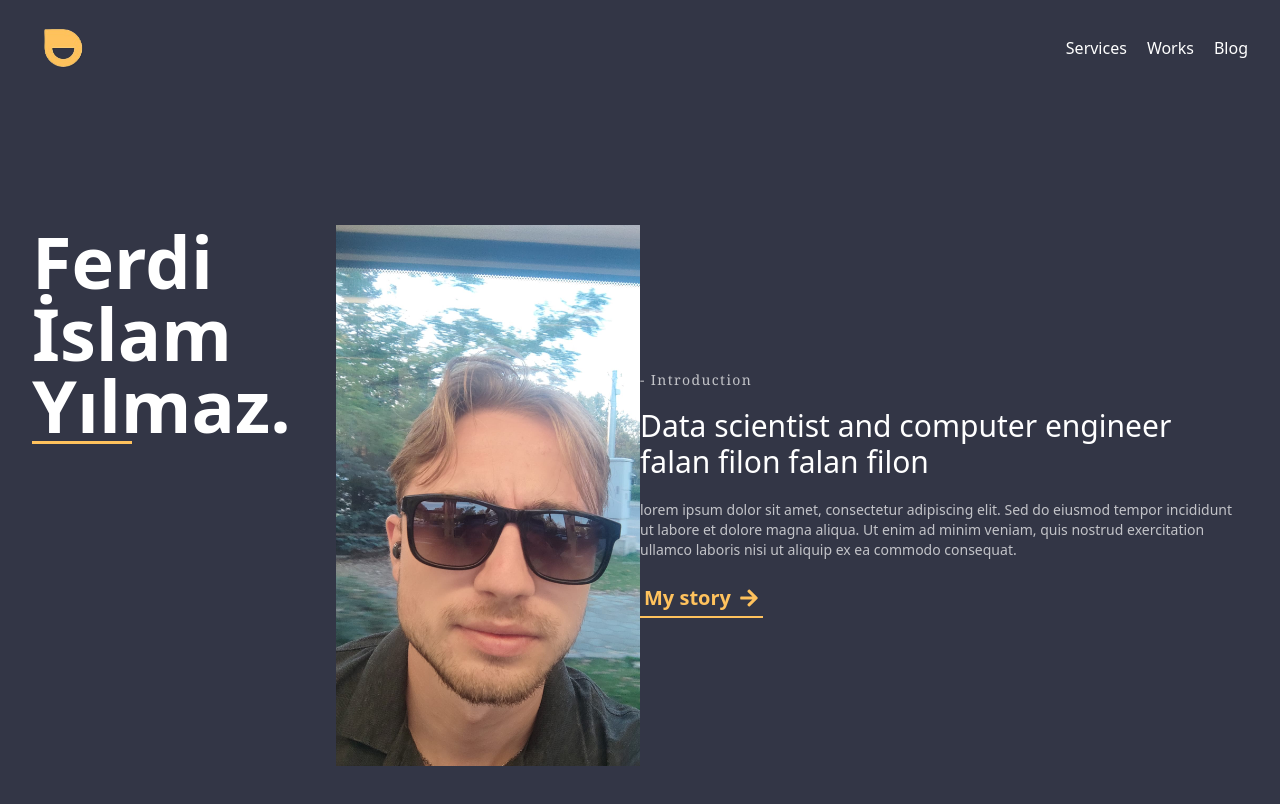
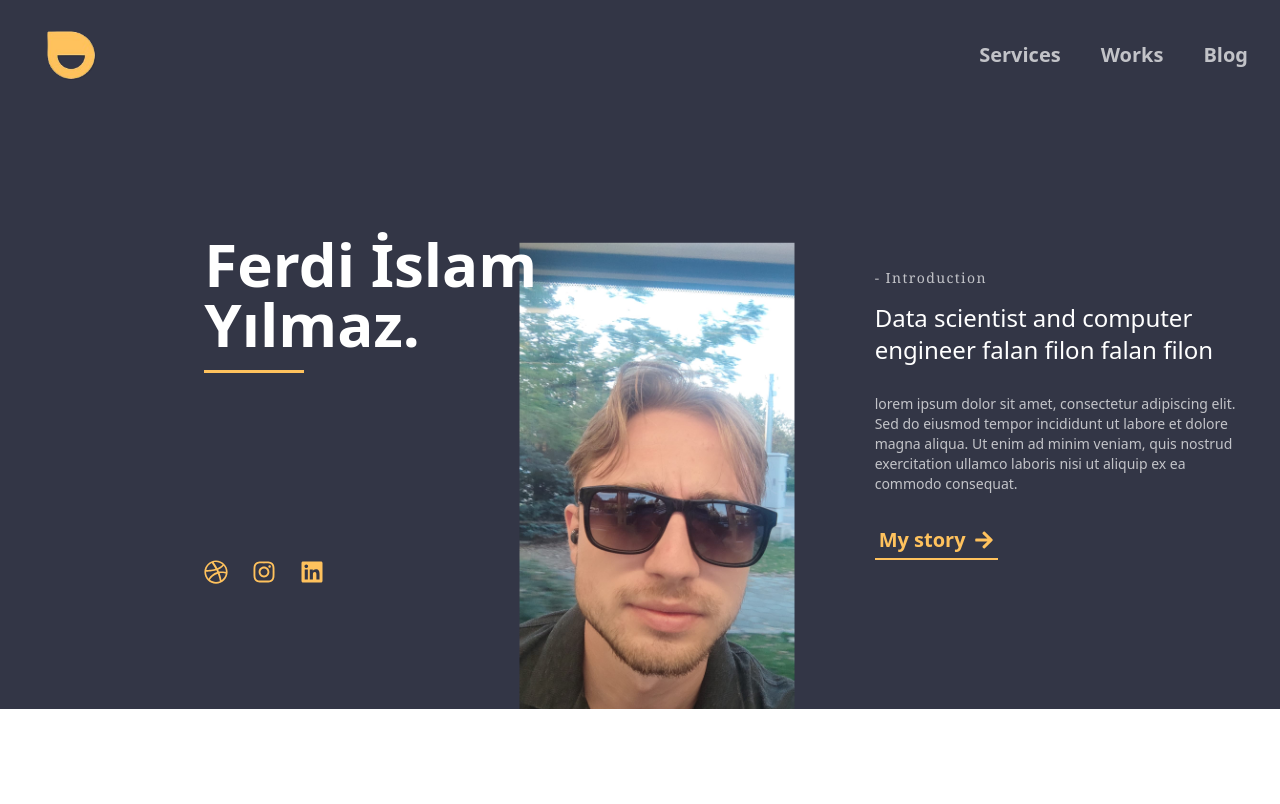
Before and after one commit to ferdiYilmaz41/my-website, a React (Vite) app: page / in a window 1280 px wide. Shown: the top 804 px of the page. Built offline with nearby package versions, Linux system fonts and the light colour scheme.

Commit message:
Hero component almost done

```diff
--- a/src/App.jsx
+++ b/src/App.jsx
@@ -1,6 +1,5 @@
 import Navbar from "./components/Navbar"
 import Hero from "./components/Hero"
-
 const App = () => {
   return (
     <main className="overflow-x-hidden">
--- a/src/components/Hero.jsx
+++ b/src/components/Hero.jsx
@@ -1,29 +1,46 @@
-import { FaArrowRight } from 'react-icons/fa'
 import Foto from '../assets/gözlüklü.jpg'
+import { FaArrowRight, FaDribbble, FaInstagram, FaLinkedin } from 'react-icons/fa'
+
 const Hero = () => {
     return (
         <>
             <main className="bg-gray text-white">
                 <div className="container">
-                    <div className='grid grid-cols-1 md:grid-cols-2 min-h-[800px] place-items-center'>
+                    <div className='grid gap-12 grid-cols-1 md:grid-cols-3 min-h-[600px]
+                     place-items-center py-20 md:py-0'>
                         {/* image section */}
-                    <div className="grid grid-cols-2 margin-auto ">
-                        <div>
-                            <h1 className="text-7xl font-semibold">Ferdi İslam Yılmaz.</h1>
-                            <div className="h-[3px] w-[100px] bg-primary"></div>
+                        <div className="grid col-span-2 relative h-full justify-center
+                    items-center py-20">
+                            <div className='w-[280px] sm:w-[400px] md:w-[450px]'>
+                                <h1 className="text-4xl md:text-6xl font-semibold relative z-20
+                            ">Ferdi İslam <br/>Yılmaz.</h1>
+                                <div className="h-[3px] w-[100px] bg-primary mt-4"></div>
+                            </div>
+                            {/* Social contacts section */}
+                            <div className='flex gap-6 mt-24'>
+                                <FaDribbble className='text-2xl text-primary hover:scale-110
+                        cursor-pointer duration-200'/>
+                                <FaInstagram className='text-2xl text-primary hover:scale-110
+                        cursor-pointer duration-200'/>
+                                <FaLinkedin className='text-2xl text-primary hover:scale-110
+                        cursor-pointer duration-200'/>
                             </div>
 
 
-                    <div>
-                        <img src={Foto} alt="" />
+                            <div className='absolute -right-6 md:-right-32 bottom-0'>
+                                <img src={Foto} alt="" className=' scale-110 relative z-10  w-[150px]
+                                sm:w-[250px]
+                        ' />
                             </div>
+
                         </div>
                         {/* text content section */}
-                    <div className=' space-y-5'>
-                        <p className='text-sm leading-4 opacity-70 tracking-widest font-serif'>
+                        <div className=' space-y-7 relative z-20'>
+                            <p className='text-sm leading-4 opacity-70
+                        tracking-widest font-serif translate-y-3'>
                                 - Introduction
                             </p>
-                        <h1 className='text-3xl '>
+                            <h1 className='lg:text-2xl text-3xl '>
                                 Data scientist and computer engineer falan filon falan filon
                             </h1>
                             <p className='text-sm leading-5 opacity-70 '>
--- a/src/components/Navbar.jsx
+++ b/src/components/Navbar.jsx
@@ -1,3 +1,4 @@
+import { GiHamburgerMenu } from 'react-icons/gi';
 import Logo from '../assets/happy-logo.png'
 
 const NavMenu = [
@@ -22,25 +23,31 @@ const NavMenu = [
 const Navbar = () => {
   return (
     <>
-      <div className='py-5 bg-gray text-white'>
+      <div className='py-18 bg-gray text-white'>
         <div className="container flex justify-between items-center ">
           {/* Navbar */}
           <div>
-            <img src={Logo} alt="logo" className='w-16'/>
+            <img src={Logo} alt="logo" className='w-[80px] py-5'/>
           </div>
           {/* Navbar */}
           <div>
-            <ul className='flex justify-center gap-5'>
+            <ul className='hidden sm:flex justify-center gap-10'>
               {NavMenu.map(
                 (item) => {
                   return (
                     <li key={item.id}>
-                      <a href={item.link}>{item.title}</a>
+                      <a href={item.link} className='hover:text-primary text-xl font-semibold
+                      text-white/70 duration-300
+                      '>{item.title}</a>
                     </li>
                   );
                 }
               )}
             </ul>
+            {/* Mobile menu */}
+            <div className='sm:hidden'>
+              <GiHamburgerMenu className='text-3xl'/>
+              </div>
           </div>
         </div>
       </div>
```
Lines whose indentation alone changed are shown as unchanged.
